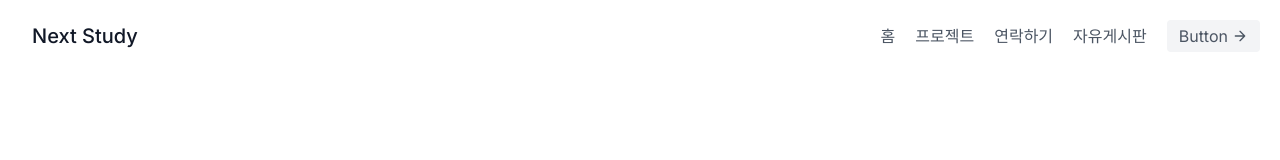
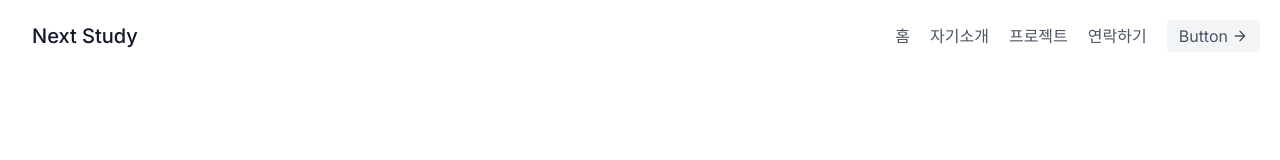
Before and after one commit to polarisyb/Next.js-study, a Next.js app: page /projects in a window 1280 px wide. Shown: the top 160 px of the page. Built offline with nearby package versions, Linux system fonts and the light colour scheme.

Commit message:
Header 컴포넌트 Link 태그로 라우팅 설정

```diff
--- a/src/components/header.tsx
+++ b/src/components/header.tsx
@@ -1,3 +1,5 @@
+import Link from "next/link";
+
 export default function Header() {
   return (
     <>
@@ -7,10 +9,10 @@ export default function Header() {
             <span className="ml-3 text-xl">Next Study</span>
           </a>
           <nav className="md:ml-auto flex flex-wrap items-center text-base justify-center">
-            <a className="mr-5 hover:text-gray-900">홈</a>
-            <a className="mr-5 hover:text-gray-900">프로젝트</a>
-            <a className="mr-5 hover:text-gray-900">연락하기</a>
-            <a className="mr-5 hover:text-gray-900">자유게시판</a>
+            <Link href="/" className="mr-5 hover:text-gray-900">홈</Link>
+            <Link href="/about-me" className="mr-5 hover:text-gray-900">자기소개</Link>
+            <Link href="/projects" className="mr-5 hover:text-gray-900">프로젝트</Link>
+            <Link href="/contact" className="mr-5 hover:text-gray-900">연락하기</Link>
           </nav>
           <button className="inline-flex items-center bg-gray-100 border-0 py-1 px-3 focus:outline-none hover:bg-gray-200 rounded text-base mt-4 md:mt-0">Button
             <svg fill="none" stroke="currentColor" stroke-linecap="round" stroke-linejoin="round" stroke-width="2" className="w-4 h-4 ml-1" viewBox="0 0 24 24">
```
